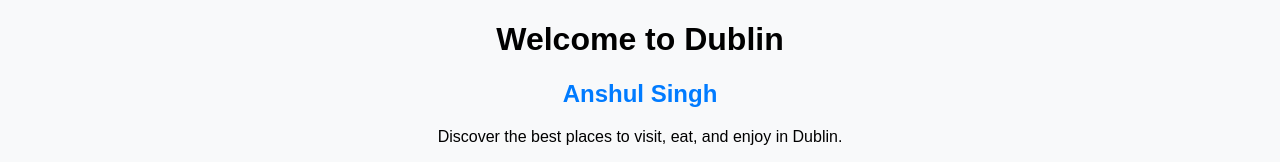
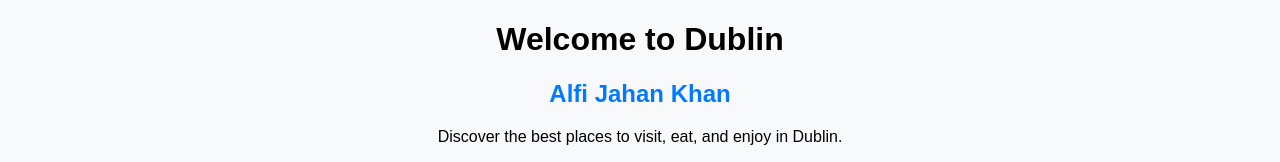
Before and after one commit to Alfijahankhan/Webd, a plain HTML site: page index.html in a window 1280 px wide. Shown: the top 162 px of the page. Drawn offline with Linux system fonts and the light colour scheme.

Commit message:
Update index.html

```diff
--- a/index.html
+++ b/index.html
@@ -9,7 +9,7 @@
 </head>
 <body>
     <h1>Welcome to Dublin</h1>
-    <h2>Anshul Singh</h2>
+    <h2>Alfi Jahan Khan</h2>
     <p>Discover the best places to visit, eat, and enjoy in Dublin.</p>
     <nav>
         <ul>
```
